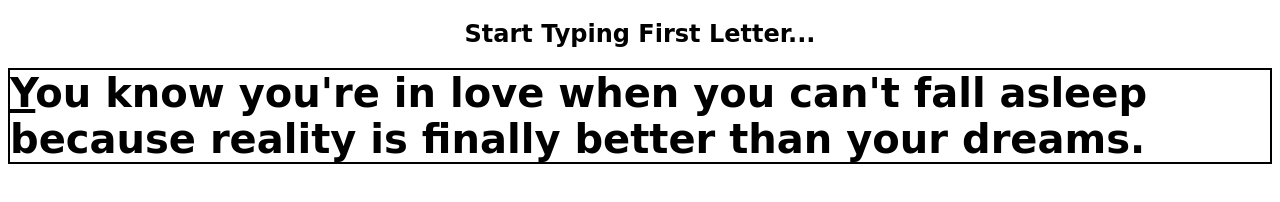
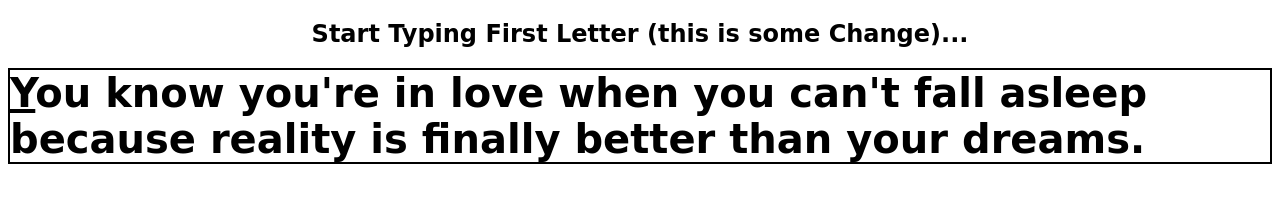
Before and after one commit to iamCoderMohit/TypeGPT, a plain HTML site: page index.html in a window 1280 px wide. Drawn offline with Linux system fonts and the light colour scheme.

Commit message:
this is the git bash change

```diff
--- a/index.html
+++ b/index.html
@@ -7,7 +7,7 @@
     <link rel="stylesheet" href="style.css">
 </head>
 <body>
-    <h2>Start Typing First Letter...</h2>
+    <h2>Start Typing First Letter (this is some Change)...</h2>
     <div id="showPara"></div>
     <!-- <textarea name="" id="userInp"></textarea> -->
     <div id="result"></div>
```
Also changed, not shown: 2 other files.
